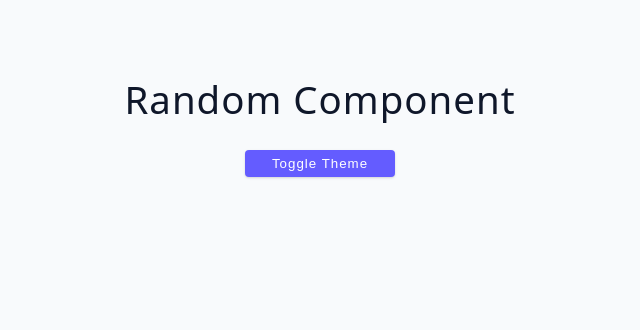
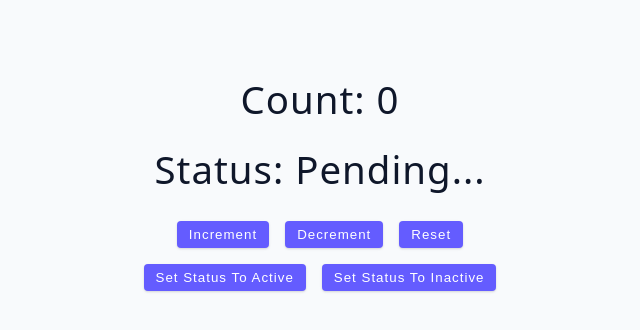
Before and after one commit to rado-kolev/typescript-course, a React (Vite) app in the folder react-typescript/: page / in a window 1280 px wide. Shown: the top 330 px of the page, without its empty margins (320-960 px from the left). Built offline with nearby package versions, Linux system fonts and the light colour scheme.

Commit message:
Add reducer

```diff
--- a/react-typescript/src/App.tsx
+++ b/react-typescript/src/App.tsx
@@ -3,7 +3,8 @@
 // import Component from './starter/03-state';
 // import Component from './starter/04-events';
 // import Component from './starter/05-challenge';
-import Component from './starter/06-context/index';
+// import Component from './starter/06-context/index';
+import Component from './starter/07-reducers';
 
 function App() {
   return (
@@ -22,8 +23,6 @@ function App() {
       <Component type='advanced' name='rambo' email='rambo@rambo.com' /> */}
 
 
-      {/* Used for context */}
-
       <Component />
     </main>
   );
--- a/react-typescript/src/starter/07-reducers/index.tsx
+++ b/react-typescript/src/starter/07-reducers/index.tsx
@@ -1,8 +1,38 @@
+import { useReducer } from 'react';
+import { counterReducer, initialState } from './reducer';
+
 function Component() {
+  const [state, dispatch] = useReducer(counterReducer, initialState);
   return (
     <div>
-      <h2>React & Typescript</h2>
-      <h2>useReducer Hook</h2>
+      <h2>Count: {state.count}</h2>
+      <h2>Status: {state.status}</h2>
+
+      <div className='btn-container'>
+        <button onClick={() => dispatch({ type: 'increment' })} className='btn'>
+          Increment
+        </button>
+        <button onClick={() => dispatch({ type: 'decrement' })} className='btn'>
+          Decrement
+        </button>
+        <button onClick={() => dispatch({ type: 'reset' })} className='btn'>
+          Reset
+        </button>
+      </div>
+      <div className='btn-container'>
+        <button
+          onClick={() => dispatch({ type: 'setStatus', payload: 'active' })}
+          className='btn'
+        >
+          Set Status to Active
+        </button>
+        <button
+          className='btn'
+          onClick={() => dispatch({ type: 'setStatus', payload: 'inactive' })}
+        >
+          Set Status to Inactive
+        </button>
+      </div>
     </div>
   );
 }
--- /dev/null
+++ b/react-typescript/src/starter/07-reducers/reducer.ts
@@ -0,0 +1,41 @@
+export type CounterState = {
+  count: number;
+  status: string;
+};
+
+export const initialState: CounterState = {
+  count: 0,
+  status: 'Pending...',
+};
+
+type UpdateCountAction = {
+  type: 'increment' | 'decrement' | 'reset';
+};
+type SetStatusAction = {
+  type: 'setStatus';
+  payload: 'active' | 'inactive';
+};
+
+// Extend the union type for all possible actions
+type CounterAction = UpdateCountAction | SetStatusAction;
+
+export const counterReducer = (
+  state: CounterState,
+  action: CounterAction
+): CounterState => {
+  switch (action.type) {
+    case 'increment':
+      return { ...state, count: state.count + 1 };
+    case 'decrement':
+      return { ...state, count: state.count - 1 };
+    case 'reset':
+      return { ...state, count: 0 };
+    case 'setStatus':
+      return { ...state, status: action.payload };
+    default:
+      const unhandledActionType: never = action;
+      throw new Error(
+        `Unexpected action type: ${unhandledActionType}. Please double check the counter reducer.`
+      );
+  }
+};
```
